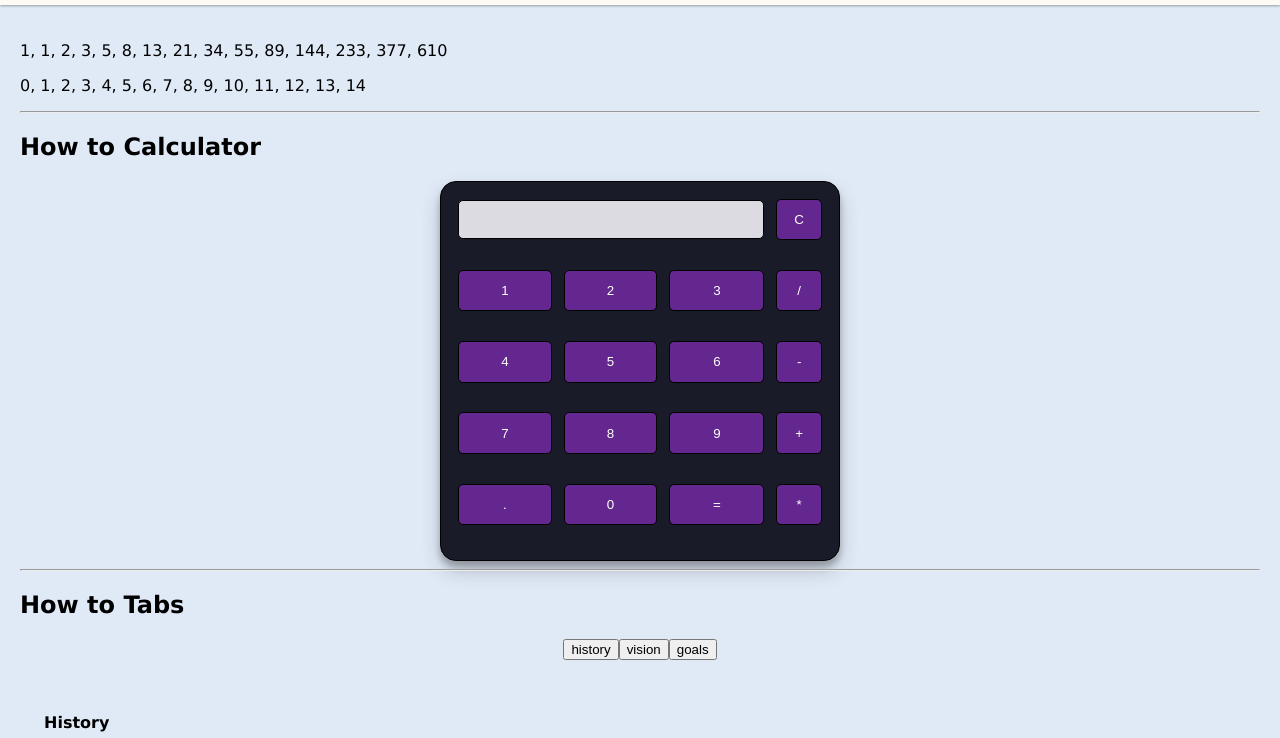
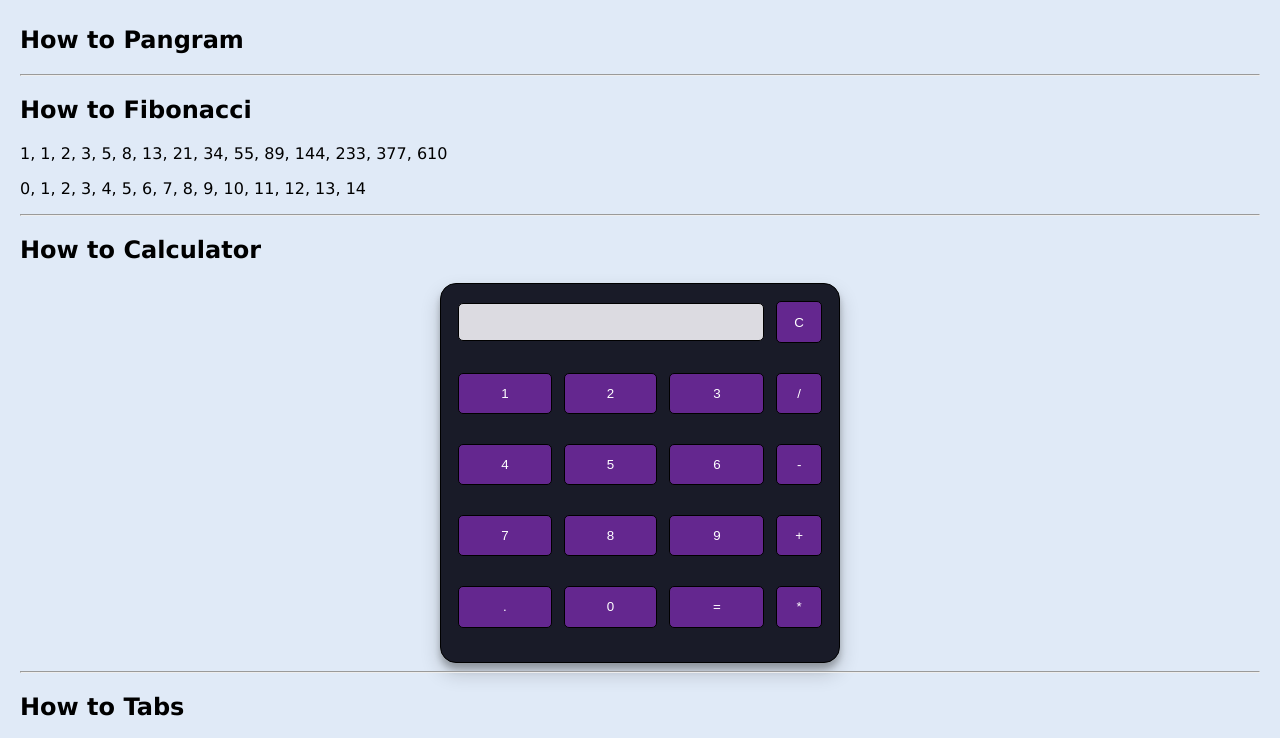
Before and after one commit to austinpapritz/winter-fun, a plain HTML site: page index.html in a window 1280 px wide. Shown: the part 94-832 px from the top of the page. Drawn offline with Linux system fonts and the light colour scheme.

Commit message:
plan in place for pangram

```diff
--- a/app.js
+++ b/app.js
@@ -5,14 +5,20 @@ const disFib = document.querySelector('#display-fib');
 const disIter = document.querySelector('#display-iter');
 
 /* State */
+let stringArr = [];
 
 /* Events */
+//PANGRAM
+function isPangram(string) {
+    let stringArr = string.split('');
+}
+
+isPangram('Aaron is a cool dude');
 
 // if you understand the relationship between a number-series true VALUE and its INDEX value
 // you can loop through the array and define the relationship according to [i]
-
-//generateFibonaccis()
-//this function takes in n, where n is the argument put in on the functioncall
+// generateFibonaccis()
+// this function takes in n, where n is the argument put in on the function call
 function generateFibonaccis(n) {
     //start of the array with 1,1 bc they are exceptions to the rule
     var fib = [1, 1];
@@ -32,6 +38,7 @@ disFib.textContent = fib.join(', ');
 //.keys()
 //iterator is essentially an object for iterating an array undergone the .keys() method
 const iterator = fib.keys();
+console.log('iterator', iterator);
 //iterator itself is not an arr, so lets start an empty array for it
 let iteratorArr = [];
 //we have to loop through iterator to extract the key values
@@ -39,6 +46,7 @@ for (let key of iterator) {
     //Pushing key of iterator to an empty array simply makes the value of each index its own index value. So [0] = 0.
     iteratorArr.push(key);
 }
+
 //display the array by joining each value separated by a comma and space
 disIter.textContent = iteratorArr.join(', ');
 
@@ -145,12 +153,13 @@ colorBtn.addEventListener('click', () => {
 });
 
 function valueToHex(c) {
+    //BUGGED: if output starts with 0, the 0 gets dropped
     var hex = c.toString(16);
     return hex;
 }
 
 function rgbToHex(r, g, b) {
-    //BUGGED: only returning valueToHex(b);
+    //
     const value = valueToHex(r) + valueToHex(g) + valueToHex(b);
     return value;
 }
--- a/index.html
+++ b/index.html
@@ -1,4 +1,4 @@
-u.<!DOCTYPE html>
+<!DOCTYPE html>
 <html lang="en">
     <head>
         <!-- metadata -->
@@ -104,6 +104,9 @@ u.<!DOCTYPE html>
         </header>
 
         <main>
+            <h2>How to Pangram</h2>
+            <hr />
+            <h2>How to Fibonacci</h2>
             <p id="display-fib"></p>
             <p id="display-iter"></p>
             <hr />
```
Also changed, not shown: 1 other file.
